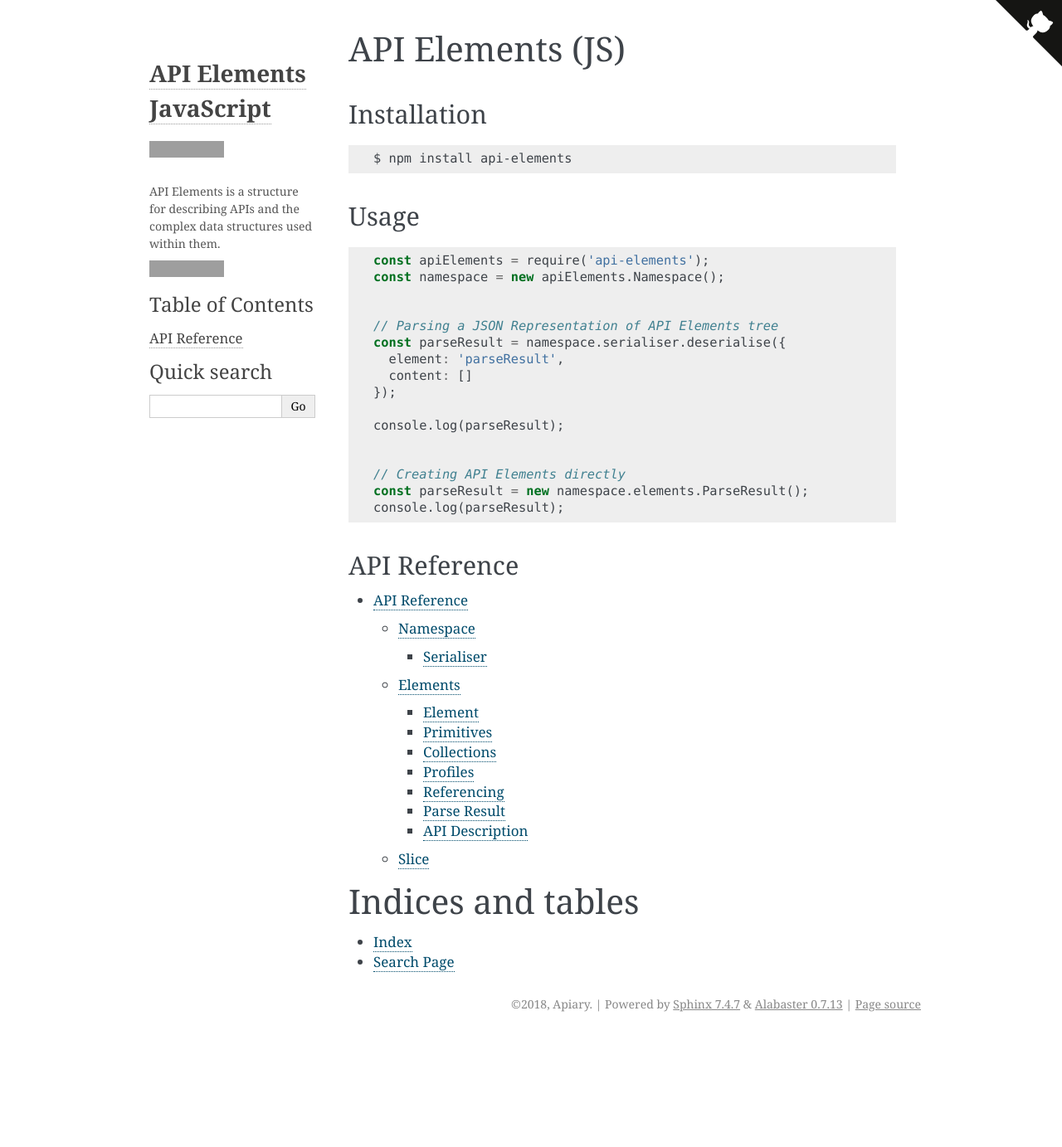
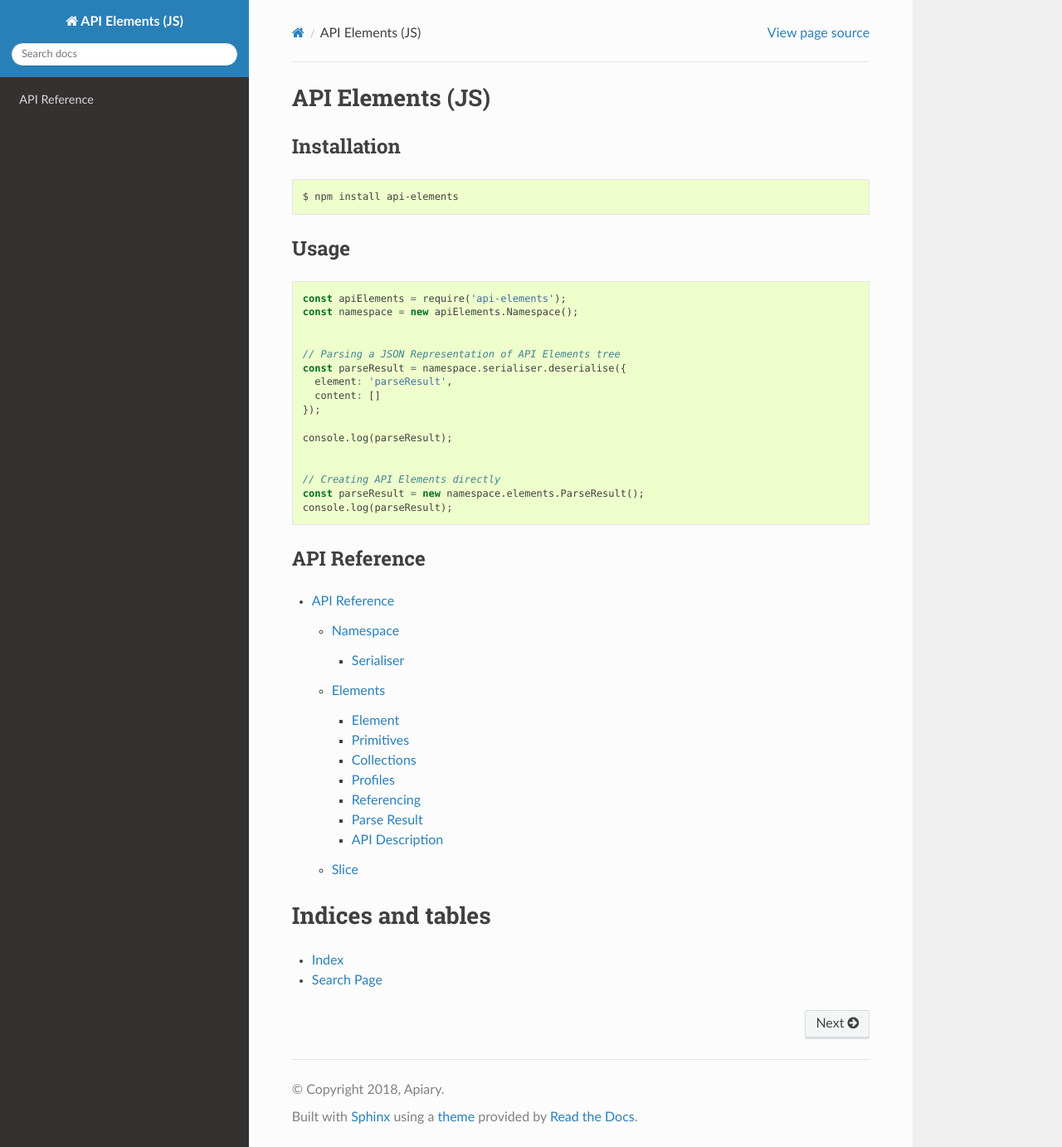
Before and after one commit to apiaryio/api-elements.js, a Sphinx documentation site: the page built from docs/index.rst, in a window 1280 px wide and 1383 px high. Shown: the whole window at 83% size. Built offline with Sphinx 7.4.7 and the Read the Docs theme 2.0.0, drawn with Linux system fonts in a browser that asks for light colours; grey boxes are pictures that could not be loaded.

Commit message:
style: Use sphinx_rtd_theme theme

```diff
--- a/docs/conf.py
+++ b/docs/conf.py
@@ -72,7 +72,7 @@ todo_include_todos = False
 # The theme to use for HTML and HTML Help pages.  See the documentation for
 # a list of builtin themes.
 #
-html_theme = 'alabaster'
+html_theme = 'sphinx_rtd_theme'
 
 # Theme options are theme-specific and customize the look and feel of a theme
 # further.  For a list of options available for each theme, see the
--- a/docs/requirements.txt
+++ b/docs/requirements.txt
@@ -2,3 +2,4 @@ Pygments==2.2.0
 Sphinx==1.6.6
 sphinx-autobuild==0.7.1
 sphinx-js==2.4
+sphinx-rtd-theme==0.3.1
```
